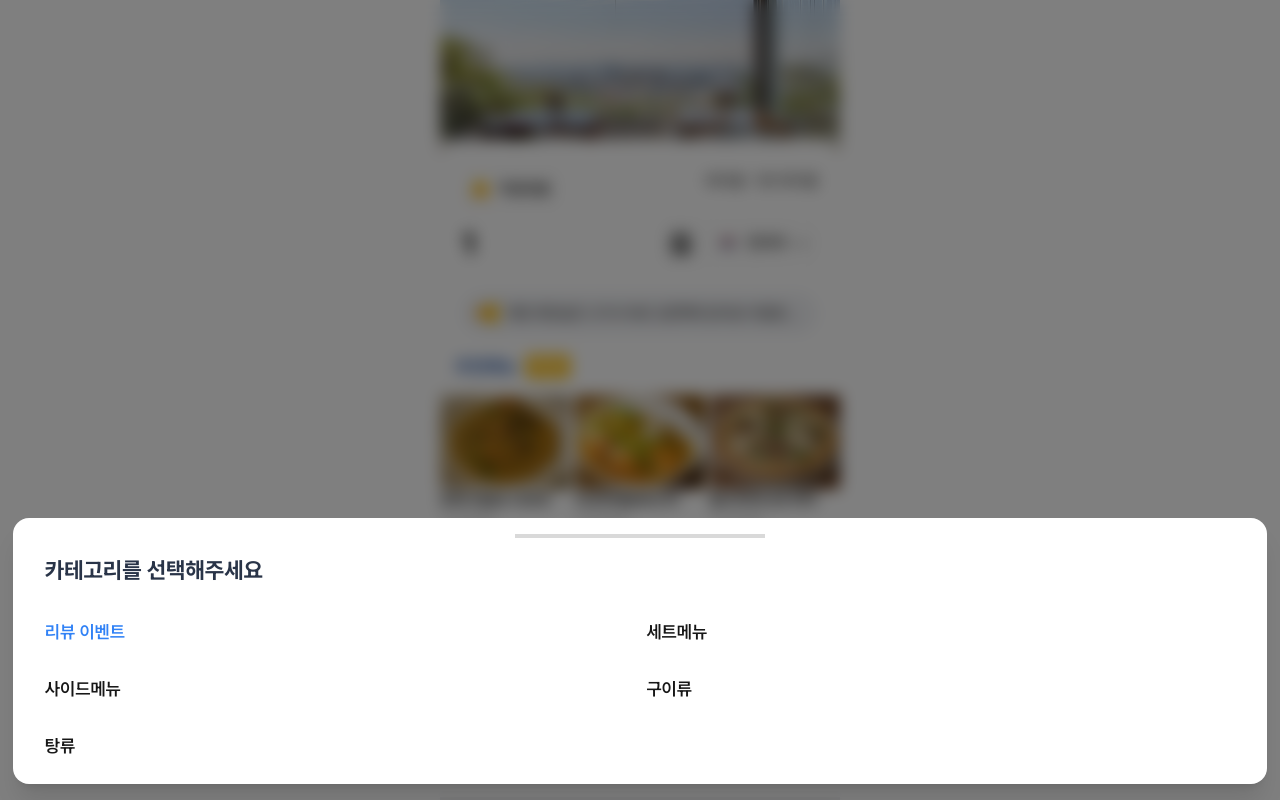
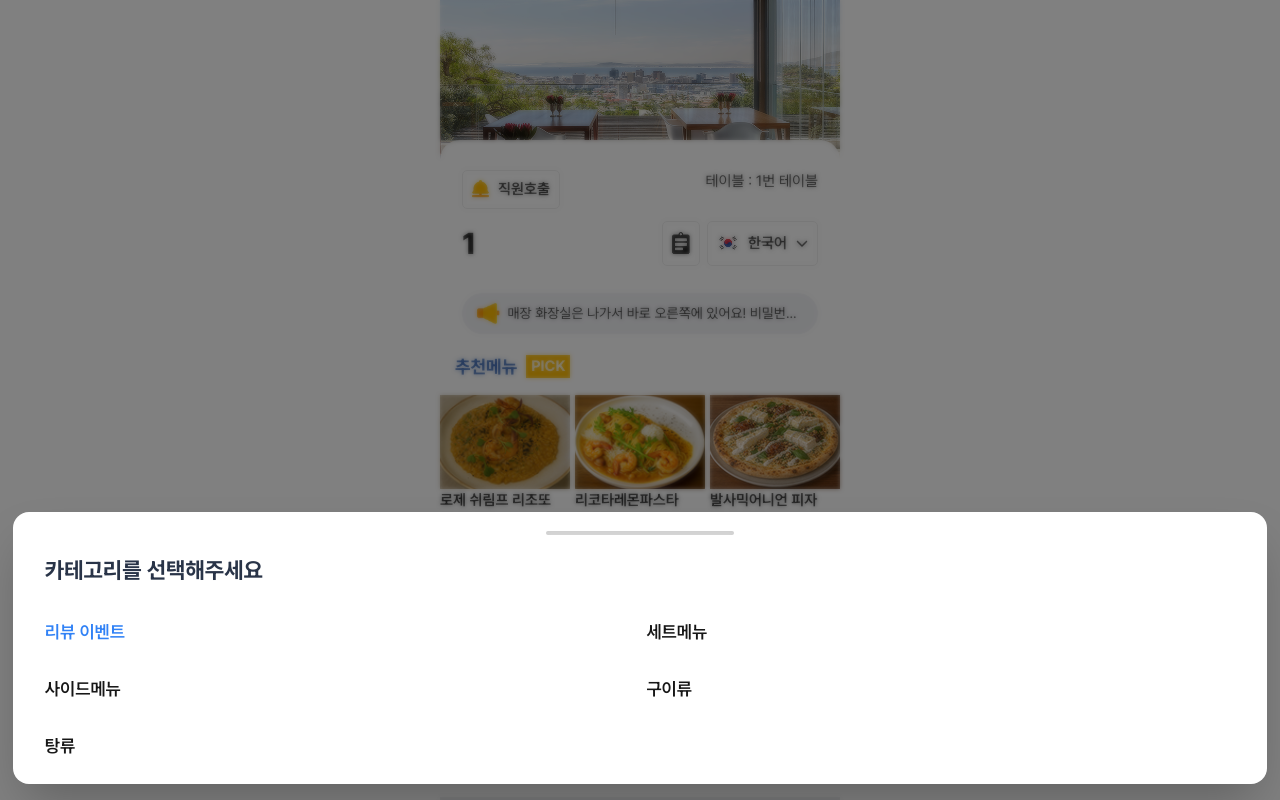
Before and after one commit to KimBeomGi/pre_order_web, a Next.js app in the folder order-web/: page /table/1/menu in a window 1280 px wide. Shown: the top 800 px of the page. Built offline with nearby package versions, Linux system fonts and the light colour scheme.

Commit message:
"바텀 모달 수정"

```diff
--- a/order-web/src/components/ModalBottomWindow.tsx
+++ b/order-web/src/components/ModalBottomWindow.tsx
@@ -1,6 +1,6 @@
 "use client";
 
-import { ReactNode, useEffect } from "react";
+import { ReactNode, useEffect, useState, useRef } from "react";
 import { IoClose } from "react-icons/io5";
 
 interface ModalProps {
@@ -14,10 +14,18 @@ export default function ModalBottomWindow({
   onClose,
   children,
 }: ModalProps) {
+  const [dragY, setDragY] = useState(0);
+  const [isDragging, setIsDragging] = useState(false);
+  const [isClosing, setIsClosing] = useState(false);
+  const startYRef = useRef(0);
+  const startTimeRef = useRef(0);
+
   // 모달이 열려있을 때 바디 스크롤 방지
   useEffect(() => {
     if (isOpen) {
       document.body.style.overflow = "hidden";
+      setDragY(0);
+      setIsClosing(false);
     } else {
       document.body.style.overflow = "unset";
     }
@@ -26,32 +34,80 @@ export default function ModalBottomWindow({
     };
   }, [isOpen]);
 
+  const handleClose = () => {
+    setIsClosing(true);
+    setDragY(window.innerHeight); // 화면 아래로 완전히 밀어내기
+    setTimeout(() => {
+      onClose();
+    }, 300); // 애니메이션 시간(0.3s) 후에 실제 닫기 호출
+  };
+
+  const handleTouchStart = (e: React.TouchEvent) => {
+    startYRef.current = e.touches[0].clientY;
+    startTimeRef.current = Date.now();
+    setIsDragging(true);
+  };
+
+  const handleTouchMove = (e: React.TouchEvent) => {
+    const currentY = e.touches[0].clientY;
+    const diff = currentY - startYRef.current;
+
+    if (diff > 0) {
+      setDragY(diff);
+    } else {
+      setDragY(diff * 0.3); // 위로 드래그 시 저항감 (쫀득함)
+    }
+  };
+
+  const handleTouchEnd = () => {
+    setIsDragging(false);
+    const duration = Date.now() - startTimeRef.current;
+    const velocity = dragY / duration; // 속도 계산
+
+    // 100px 이상 내렸거나, 빠르게 아래로 툭 던졌을 때(속도 0.5 이상)
+    if (dragY > 100 || (velocity > 0.5 && dragY > 20)) {
+      handleClose();
+    } else {
+      setDragY(0);
+    }
+  };
+
   if (!isOpen) return null;
 
+  // 드래그 거리에 따른 배경 투명도 계산 (0px일 때 0.5, 많이 내릴수록 0에 가깝게)
+  const backdropOpacity = Math.max(0, 0.5 - (dragY / window.innerHeight));
+
   return (
-    <div className="fixed inset-0 z-[100] flex items-end justify-center">
-      {/* 배경 (어둡게 처리) */}
+    <div className="fixed inset-0 z-[100] flex items-end justify-center overflow-hidden">
+      {/* 배경 (드래그와 연동) */}
       <div
-        className="absolute inset-0 bg-black/50 backdrop-blur-sm transition-opacity"
-        onClick={onClose}
+        className="absolute inset-0 bg-black backdrop-blur-[2px] transition-all duration-300"
+        style={{
+          opacity: backdropOpacity,
+          pointerEvents: isClosing ? "none" : "auto"
+        }}
+        onClick={handleClose}
       />
 
       {/* 모달 창 본체 */}
-      <div className="relative max-md:w-[390px] w-[98%] max-h-[94%] bg-[#FFFFFF] rounded-[1em] mb-[1em] shadow-xl">
-        <div className="flex justify-center items-center my-[1em]">
-          <div className="bg-[#D9D9D9] h-[4px] w-[20%]"></div>
+      <div
+        className={`relative max-md:w-[390px] w-[98%] max-h-[94%] bg-[#FFFFFF] rounded-[1em] mb-[1em] shadow-2xl touch-none`}
+        style={{
+          transform: `translateY(${dragY}px)`,
+          transition: isDragging ? "none" : "transform 0.4s cubic-bezier(0.175, 0.885, 0.32, 1.127)", // 쫀득한 Spring 느낌의 베지어 곡선
+        }}
+      >
+        {/* 드래그 핸들 영역 */}
+        <div
+          className="flex justify-center items-center py-[1.2em] cursor-grab active:cursor-grabbing"
+          onTouchStart={handleTouchStart}
+          onTouchMove={handleTouchMove}
+          onTouchEnd={handleTouchEnd}
+        >
+          <div className="bg-[#D9D9D9] h-[4px] w-[15%] rounded-full shadow-inner"></div>
         </div>
-        {/* 헤더 섹션 */}
-        {/* <div className="flex items-center justify-between pb-[1em]">
-          <button
-            onClick={onClose}
-            className="hover:bg-gray-100 rounded-full transition-colors"
-          >
-            <IoClose className="text-[1.6em] text-gray-500" />
-          </button>
-        </div> */}
 
-        {/* 내용 섹션 (여기에 들어온 내용이 렌더링됨) */}
+        {/* 내용 섹션 */}
         <div className="max-h-[75vh] overflow-y-auto no-scrollbar">
           {children}
         </div>
```
